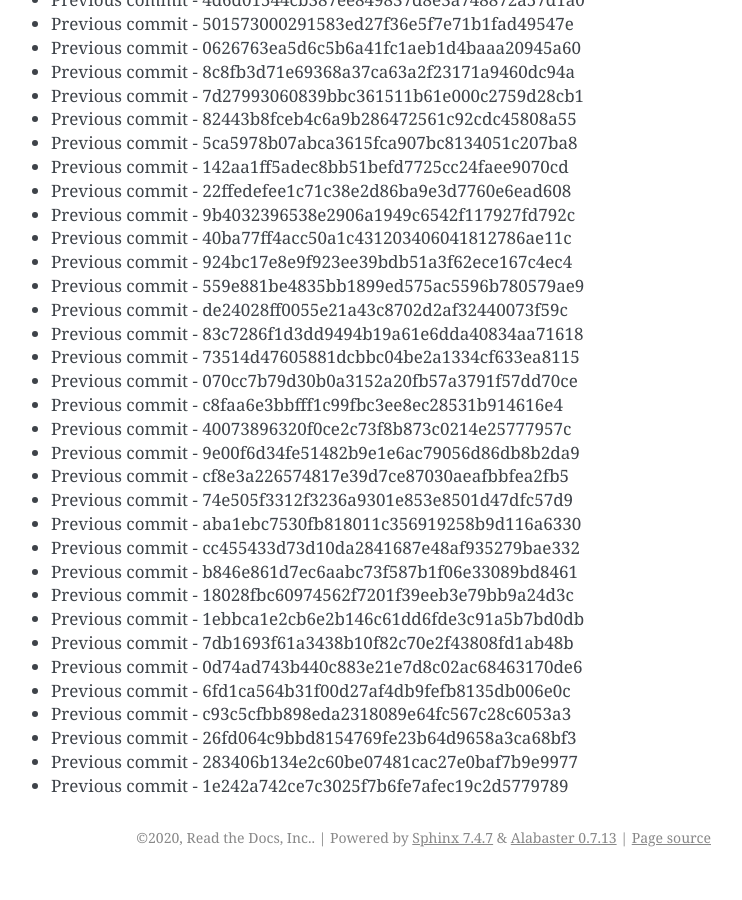
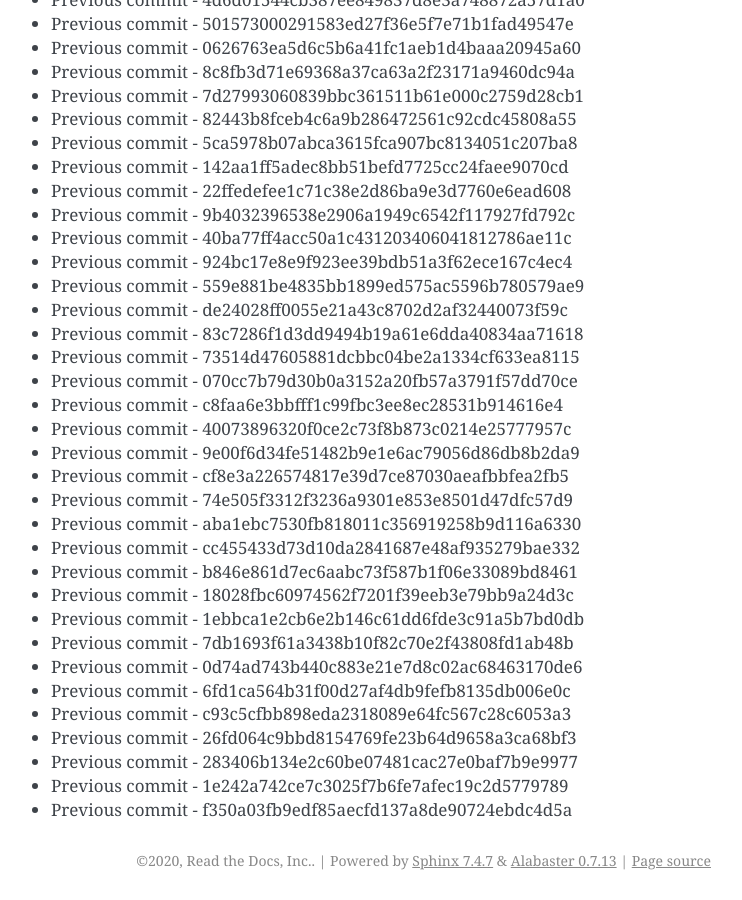
Before and after one commit to readthedocs/rtd-git-stresstest, a Sphinx documentation site: the page built from docs/updates.rst, in a window 1280 px wide and 900 px high, scrolled down 48225 px. Shown: the whole window, without its empty margins (399-1141 px from the left). Built offline with Sphinx 7.4.7, drawn with Linux system fonts in a browser that asks for light colours; before the commit the page ends 49102 px from its top, so only the background shows below that.

Commit message:
Generating commit from previous: f350a03fb9edf85aecfd137a8de90724ebdc4d5a

```diff
--- a/docs/updates.rst
+++ b/docs/updates.rst
@@ -2058,3 +2058,4 @@ It can be tested for any performance characteristics.
 * Previous commit - 26fd064c9bbd8154769fe23b64d9658a3ca68bf3
 * Previous commit - 283406b134e2c60be07481cac27e0baf7b9e9977
 * Previous commit - 1e242a742ce7c3025f7b6fe7afec19c2d5779789
+* Previous commit - f350a03fb9edf85aecfd137a8de90724ebdc4d5a
```
